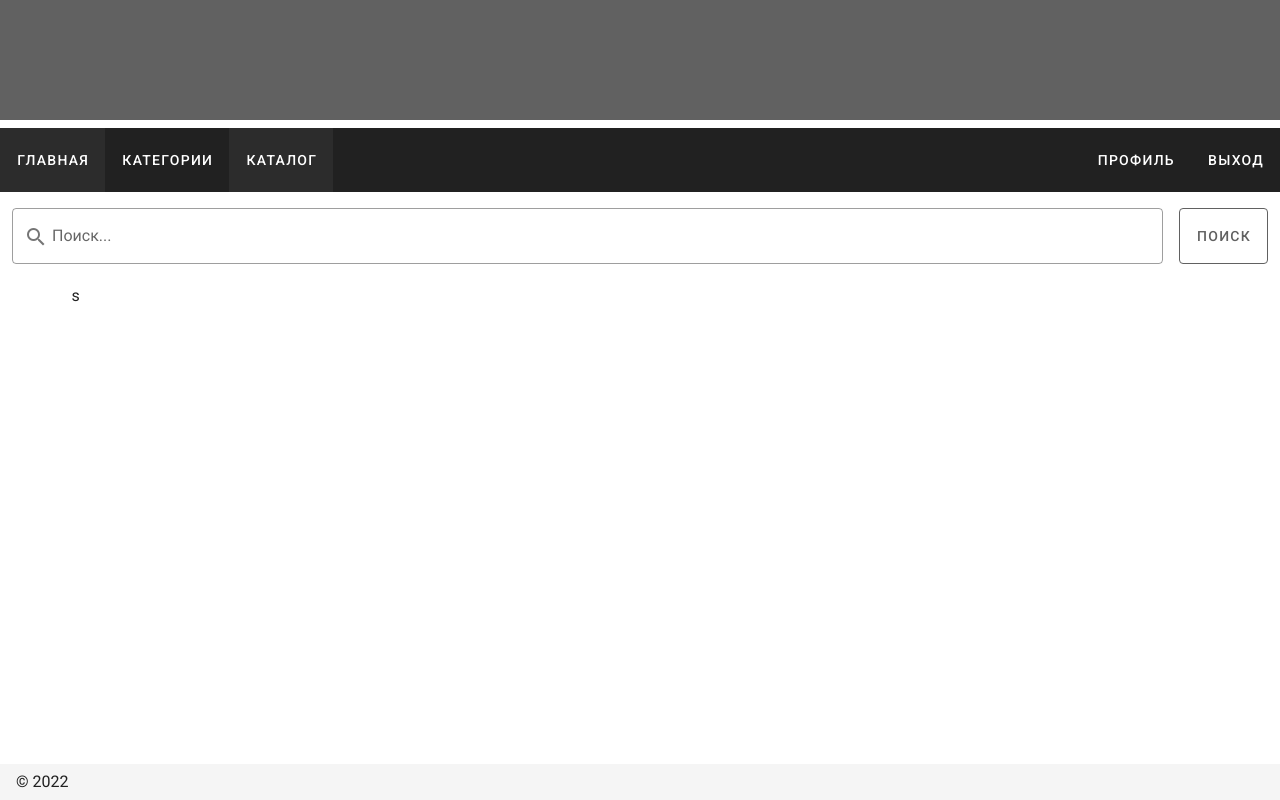
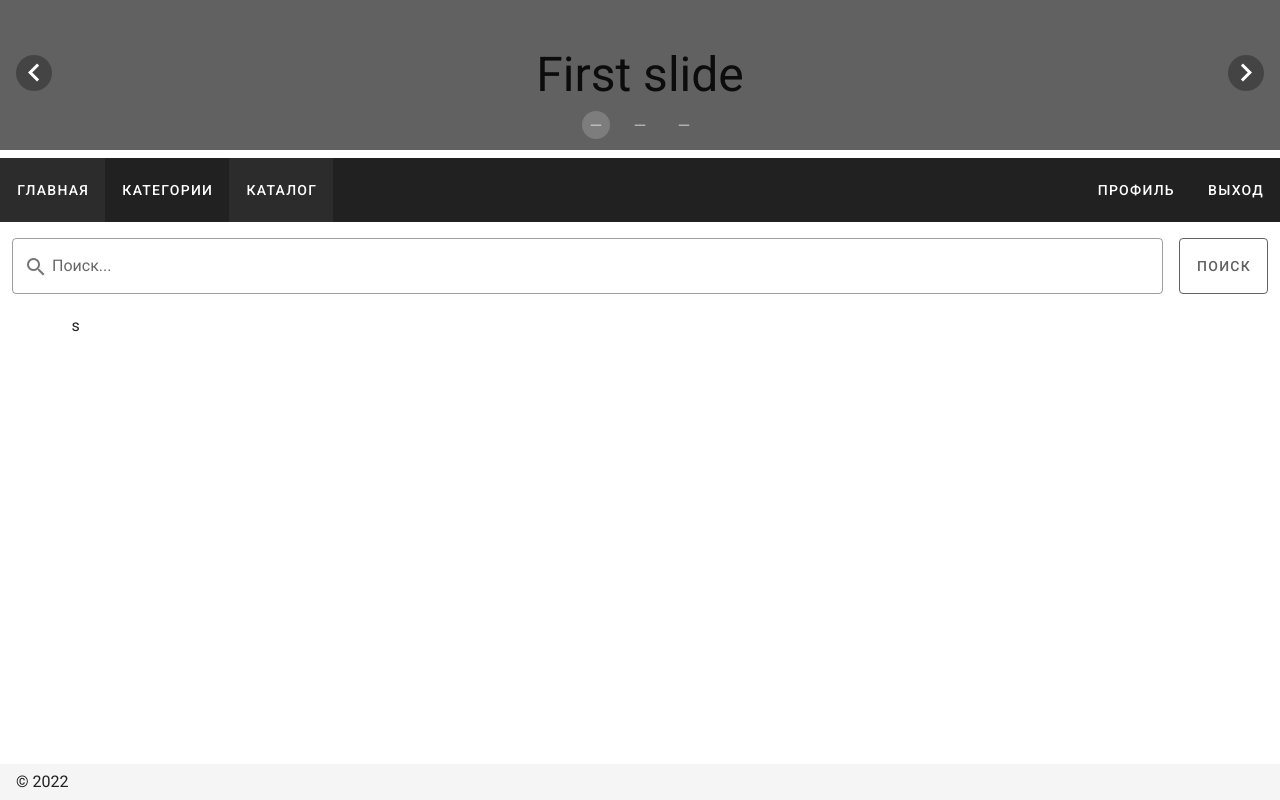
Before and after one commit to Brix-D/marketplace-vue, a Vue app: page / in a window 1280 px wide. Built offline with nearby package versions, Linux system fonts and the light colour scheme.

Commit message:
added slider

```diff
--- a/src/components/blocks/BSlider.vue
+++ b/src/components/blocks/BSlider.vue
@@ -1,16 +1,40 @@
 <template>
-    <div class="slider" />
+    <v-carousel hide-delimiter-background delimiter-icon="mdi-minus" height="150">
+        <v-carousel-item v-for="item in slides" :key="item.id">
+            <div class="slider d-flex justify-center align-center">
+                <h2 class="text-h3">{{ item.text }}</h2>
+            </div>
+        </v-carousel-item>
+    </v-carousel>
 </template>
 
 <script>
 export default {
     name: 'BSlider',
+    data() {
+        return {
+            slides: [
+                {
+                    id: 1,
+                    text: 'First slide',
+                },
+                {
+                    id: 2,
+                    text: 'Second slide',
+                },
+                {
+                    id: 3,
+                    text: 'Third slide',
+                },
+            ],
+        };
+    },
 };
 </script>
 
 <style scoped lang="scss">
 .slider {
     background-color: $color-secondary;
-    min-height: 120px;
+    min-height: 150px;
 }
 </style>
```
